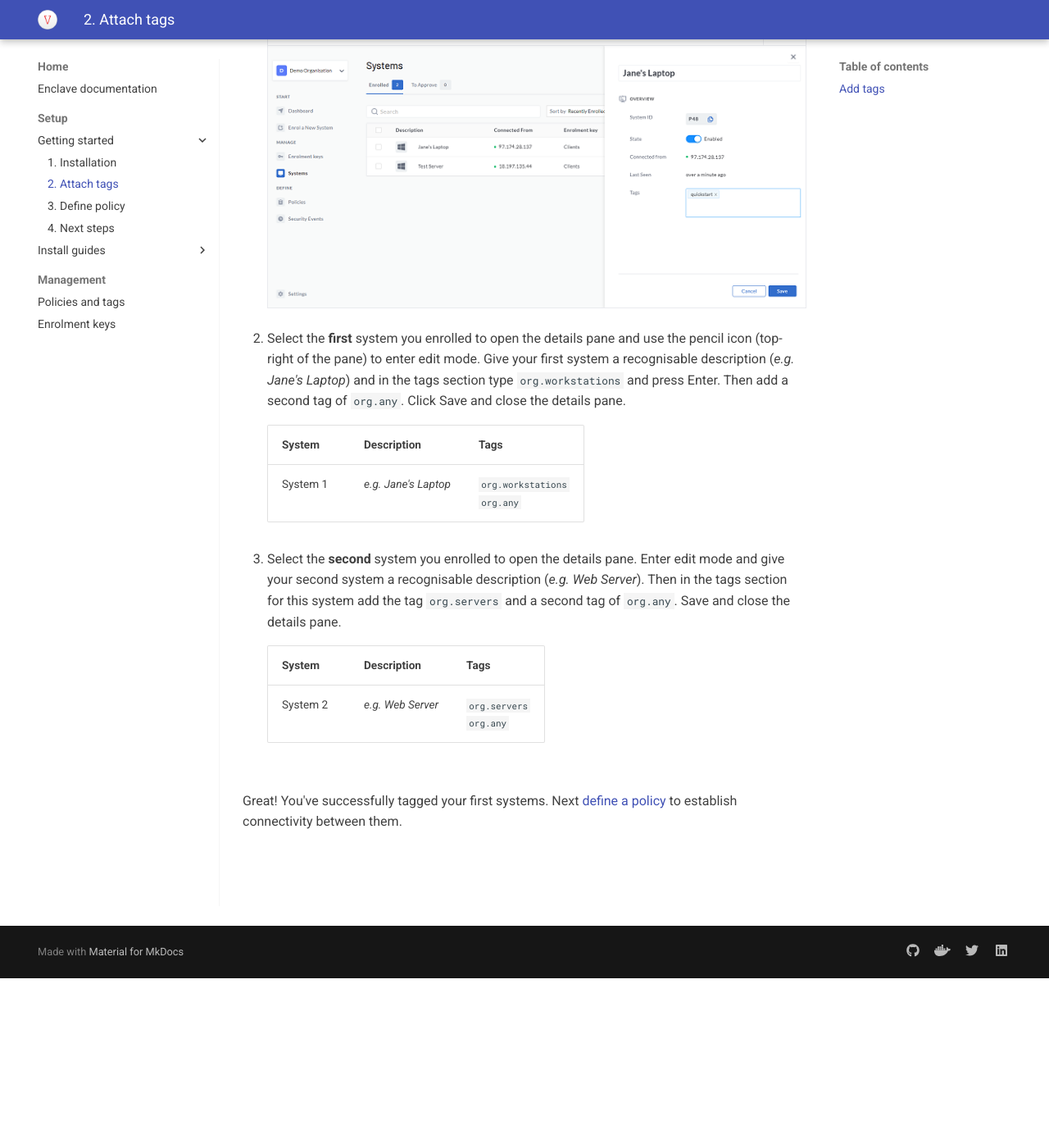
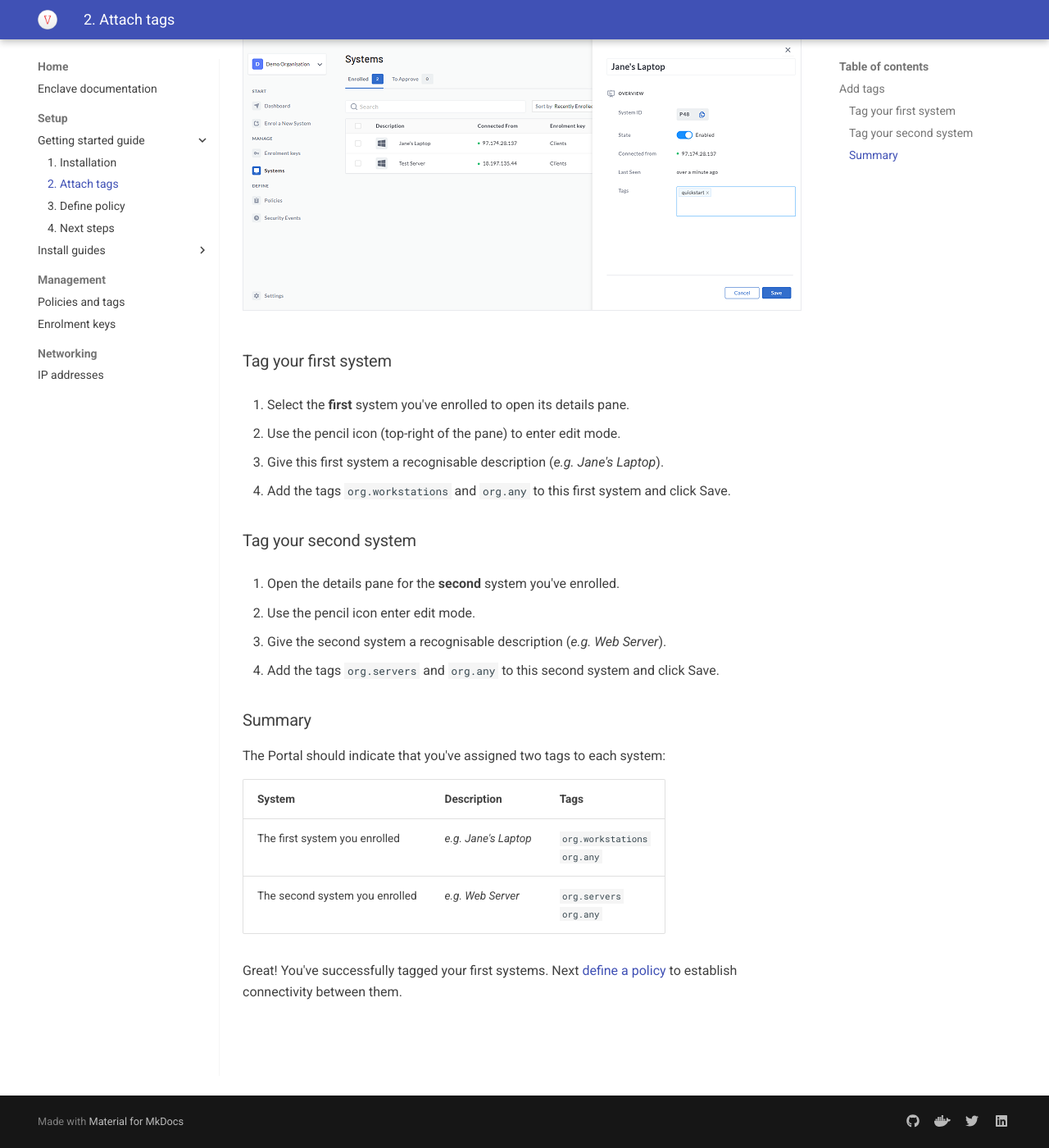
Before and after one commit to enclave-networks/docs, an MkDocs documentation site: the page built from docs/getting-started/attach-tags.md, in a window 1280 px wide and 1400 px high, scrolled down 849 px. Shown: the whole window at 82% size. Built offline with MkDocs 1.6.1 and Material for MkDocs 9.7.7, drawn with Linux system fonts in a browser that asks for light colours; the version menu is left out; before the commit the page ends 2042 px from its top, so only the background shows below that; some of the changed text lies outside the part shown.

Commit message:
update quickstart guide

```diff
--- a/docs/getting-started/attach-tags.md
+++ b/docs/getting-started/attach-tags.md
@@ -10,18 +10,31 @@ The following graphic illustrates how a single tag might apply to several indivi
 
 ## Add tags
 
-1. In the Portal, navigate to the `Systems` page and confirm at least two systems are enrolled and showing as connected.
-   ![Illustration of how tags are applied to systems](/images/quick-start/system-details-pane.png)
-2. Select the **first** system you enrolled to open the details pane and use the pencil icon (top-right of the pane) to enter edit mode. Give your first system a recognisable description (_e.g. Jane's Laptop_) and in the tags section type `org.workstations` and press Enter. Then add a second tag of `org.any`. Click Save and close the details pane.
+In the Portal, navigate to the `Systems` page and confirm at least two systems are enrolled and showing as connected.
+![Illustration of how tags are applied to systems](/images/quick-start/system-details-pane.png)
 
-    | System   | Description          | Tags                          |
-    |----------|----------------------|-------------------------------|
-    | System 1 | _e.g. Jane's Laptop_ | `org.workstations`<br />`org.any` |
+### Tag your first system
 
-3. Select the **second** system you enrolled to open the details pane. Enter edit mode and give your second system a recognisable description (_e.g. Web Server_). Then in the tags section for this system add the tag `org.servers` and a second tag of `org.any`. Save and close the details pane.
+1. Select the **first** system you've enrolled to open its details pane.
+2. Use the pencil icon (top-right of the pane) to enter edit mode.
+3. Give this first system a recognisable description (_e.g. Jane's Laptop_).
+4. Add the tags `org.workstations` and `org.any` to this first system and click Save.
 
-    | System   | Description          | Tags                          |
-    |----------|----------------------|-------------------------------|
-    | System 2 | _e.g. Web Server_    | `org.servers`<br />`org.any` |
+
+### Tag your second system
+
+1. Open the details pane for the **second** system you've enrolled.
+2. Use the pencil icon enter edit mode.
+3. Give the second system a recognisable description (_e.g. Web Server_).
+4. Add the tags `org.servers` and `org.any` to this second system and click Save.
+
+### Summary
+
+The Portal should indicate that you've assigned two tags to each system:
+
+| System                         | Description          | Tags                          |
+|--------------------------------|----------------------|-------------------------------|
+| The first system you enrolled | _e.g. Jane's Laptop_ | `org.workstations`<br />`org.any` |
+| The second system you enrolled | _e.g. Web Server_    | `org.servers`<br />`org.any` |
 
 Great! You've successfully tagged your first systems. Next [define a policy](/getting-started/define-policy) to establish connectivity between them.
--- a/mkdocs.yml
+++ b/mkdocs.yml
@@ -41,15 +41,18 @@ extra:
       link: https://twitter.com/enclavenetworks
     - icon: fontawesome/brands/linkedin
       link: https://www.linkedin.com/company/enclave-networks/
-  # enable documentation versioning support
-  version:
-    provider: mike
+#  enable documentation versioning support
+#  version:
+#    provider: mike
 
 google_analytics:
   - UA-244950-15
   - auto
 
 markdown_extensions:
+#  - pymdownx.highlight:
+#      linenums: true
+#      linenums_style: pymdownx.inline
   - pymdownx.tabbed
   - pymdownx.superfences
   - footnotes
@@ -74,7 +77,7 @@ nav:
 #    - Glossary: glossary.md
 
     - Setup:
-      - Getting started:
+      - Getting started guide:
         - 1. Installation: getting-started/installation.md
         - 2. Attach tags: getting-started/attach-tags.md
         - 3. Define policy: getting-started/define-policy.md
@@ -117,9 +120,9 @@ nav:
 #      - Profiles: management/profiles.md
 #      - Examples: management/examples.md
 
-#    - Networking:
+    - Networking:
 #      - Topologies: networking/topologies.md
-#      - IP addresses: networking/ip-addresses.md
+      - IP addresses: networking/ip-addresses.md
 #      - DNS: networking/dns.md
 #      - ARP: networking/arp.md
 #      - Multicast: networking/multicast.md
@@ -148,7 +151,9 @@ nav:
 
   - Tutorials: tutorials/index.md
 
-  - KB & Troubleshooting: troubleshooting/index.md
+  - Knowledge Base: kb/index.md
+
+  - Troubleshooting: troubleshooting/index.md
 
   #- Support:
   #  - Contact us: support/contact.md
```
Also changed, not shown: other parts of docs/getting-started/attach-tags.md (+1 -1 lines), docs/getting-started/define-policy.md (+6 -6 lines), docs/getting-started/installation.md (+18 -1 lines), docs/kb/index.md (added, +5 -0 lines), docs/troubleshooting/index.md (+0 -6 lines), docs/images/quick-start/agent-connected-to-gitlab.png (added).
